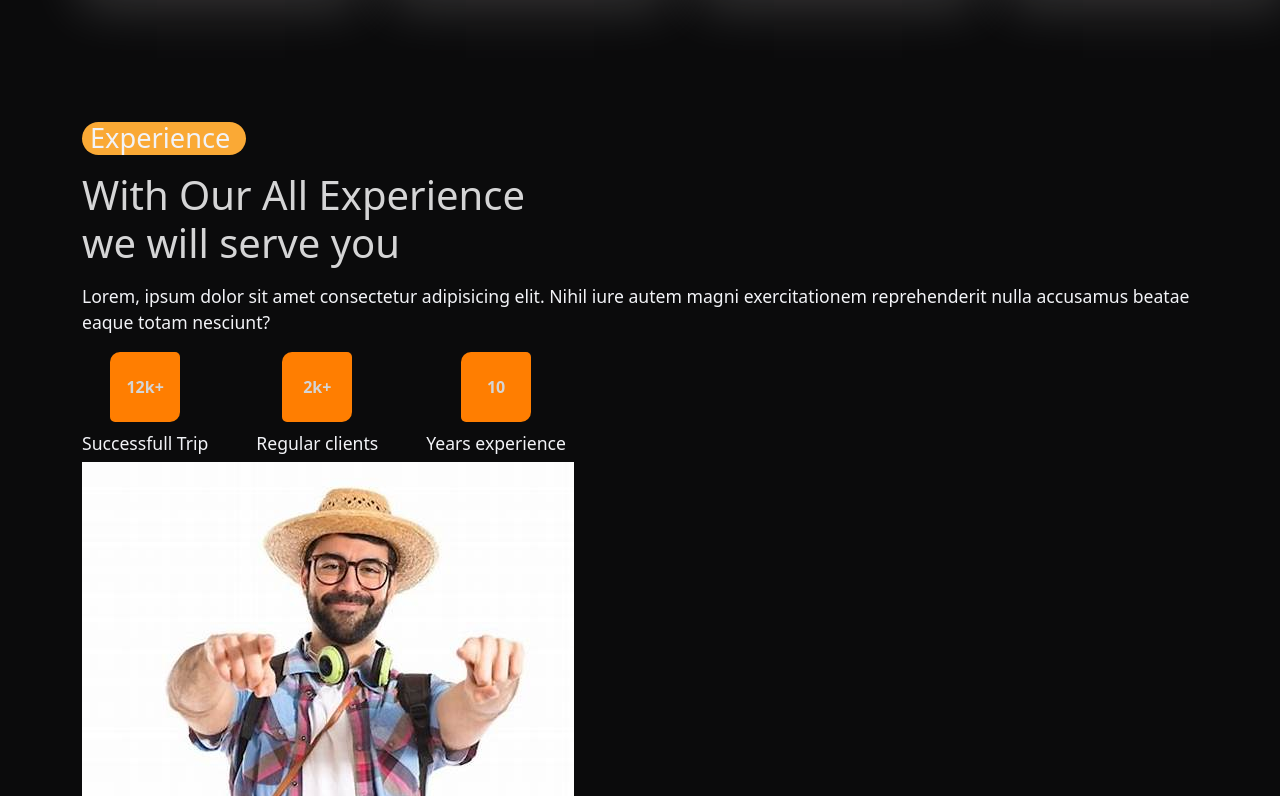
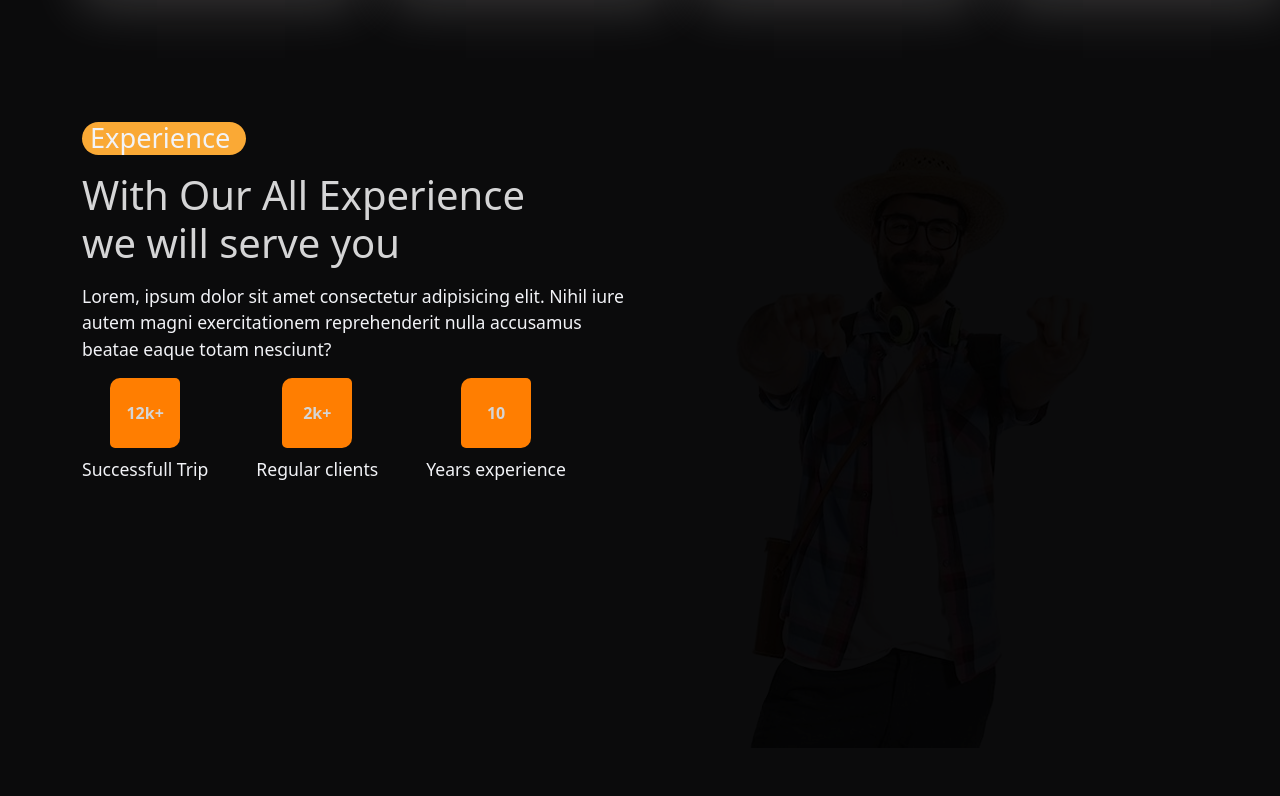
Before and after one commit to SachiniDeSilva/TravelMe, a React (Create React App) app: page /home in a window 1280 px wide. Shown: the part 1944-2740 px from the top of the page. Built offline with nearby package versions, Linux system fonts and the light colour scheme.

Commit message:
remove background from picture

```diff
--- a/src/pages/Home.jsx
+++ b/src/pages/Home.jsx
@@ -109,7 +109,7 @@ const Home = () => {
 <section>
   <Container>
     <Row>
-      <Col lg='6'></Col>
+      <Col lg='6'>
       <div className="experience_content">
         <Subtitle subtitle={'Experience'}/>
 
@@ -132,6 +132,7 @@ const Home = () => {
 </div>
 
       </div>
+      </Col>
       <Col lg='6'>
       <div className="experience_img">
         <img src={experienceImg} alt="" />
--- a/src/styles/home.css
+++ b/src/styles/home.css
@@ -101,3 +101,7 @@ height: 2.3rem;
     margin-top: 0.7rem;
     color: var(--text-color);
 }
+.experience_img img{
+    mix-blend-mode: multiply;
+
+}
```
